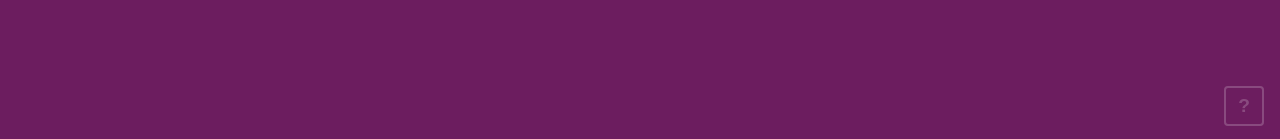
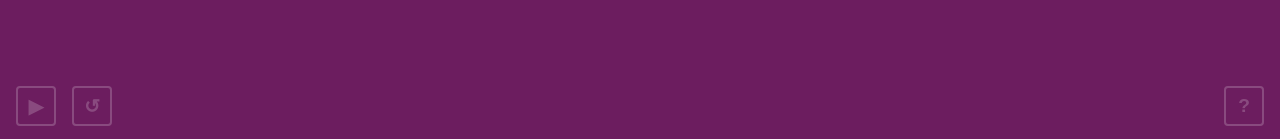
Before and after one commit to xebia/demo-timer, a Vue app: page / in a window 1280 px wide. Shown: the part 658-797 px from the top of the page. Built offline with nearby package versions, Linux system fonts and the light colour scheme.

Commit message:
Add controls

```diff
--- a/src/App.vue
+++ b/src/App.vue
@@ -14,7 +14,22 @@
       <Time v-else :seconds="seconds" />
       <div v-if="error" class="error">{{ error }}</div>
     </div>
-    <footer>
+    <footer class="container">
+      <button
+        @click="interval ? pauseTimer() : startTimer()"
+        :style="{ marginRight: '1rem' }"
+      >
+        {{ interval ? "◼" : "▶" }}
+      </button>
+      <button
+        @click="
+          pauseTimer();
+          resetTimer();
+        "
+      >
+        ↺
+      </button>
+      <div style="flex: 1" />
       <Settings :bgColor="bgColor" @input="onBgColorInput" />
     </footer>
   </div>
@@ -39,7 +54,7 @@ export default defineComponent({
     const bgColor = ref(localStorage.getItem("timer-bgColor") || "#6c1d5f");
     const error = ref<string>();
     const showLogo = ref(true);
-    let interval: number | undefined;
+    const interval = ref<number>();
 
     const onKeyDown = (e: KeyboardEvent) => {
       if (e.key === "l") {
@@ -53,7 +68,7 @@ export default defineComponent({
           case " ":
           case "Enter":
             e.preventDefault();
-            if (interval) {
+            if (interval.value) {
               pauseTimer();
             } else {
               startTimer();
@@ -65,7 +80,7 @@ export default defineComponent({
             resetTimer();
             break;
           case "s":
-            if (!interval) {
+            if (!interval.value) {
               editing.value = true;
             }
             break;
@@ -79,14 +94,14 @@ export default defineComponent({
     onUnmounted(() => window.removeEventListener("keydown", onKeyDown));
 
     const startTimer = () => {
-      interval = setInterval(() => {
+      interval.value = setInterval(() => {
         seconds.value--;
       }, 1000);
     };
 
     const pauseTimer = () => {
-      interval && clearInterval(interval);
-      interval = undefined;
+      interval.value && clearInterval(interval.value);
+      interval.value = undefined;
     };
 
     const resetTimer = () => {
@@ -110,9 +125,13 @@ export default defineComponent({
       editing,
       error,
       initialSeconds,
+      interval,
       onBgColorInput,
       onError,
+      pauseTimer,
+      resetTimer,
       seconds,
+      startTimer,
       showLogo,
     };
   },
@@ -161,7 +180,8 @@ body {
   flex-direction: column;
 }
 .container {
-  padding: 0 1rem;
+  padding-left: 1rem;
+  padding-right: 1rem;
 }
 .content {
   display: flex;
@@ -176,6 +196,24 @@ body {
   margin-bottom: 8vw;
 }
 footer {
-  padding: 1rem 0;
+  display: flex;
+  align-items: flex-end;
+  padding-top: 1rem;
+  padding-bottom: 1rem;
+}
+button {
+  cursor: pointer;
+  color: #ffffff;
+  font-size: 1.2rem;
+  font-weight: bold;
+  width: 2.5rem;
+  height: 2.5rem;
+  border: 2px solid #ffffff;
+  border-radius: 4px;
+  background: transparent;
+  opacity: 0.2;
+  &:hover {
+    background: #5a5a5a;
+  }
 }
 </style>
--- a/src/Settings.vue
+++ b/src/Settings.vue
@@ -1,5 +1,5 @@
 <template>
-  <div class="container">
+  <div>
     <button @click="toggleHelp">?</button>
     <div class="sidepanel" v-show="showHelp">
       <h2>Keyboard shortcuts</h2>
@@ -48,9 +48,6 @@ export default defineComponent({
 </script>
 
 <style scoped lang="scss">
-.container {
-  text-align: right;
-}
 button {
   cursor: pointer;
   color: #ffffff;
```
